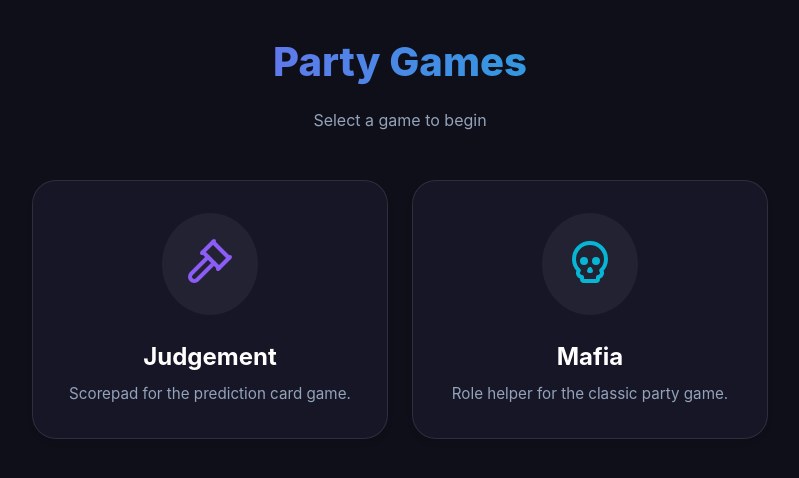
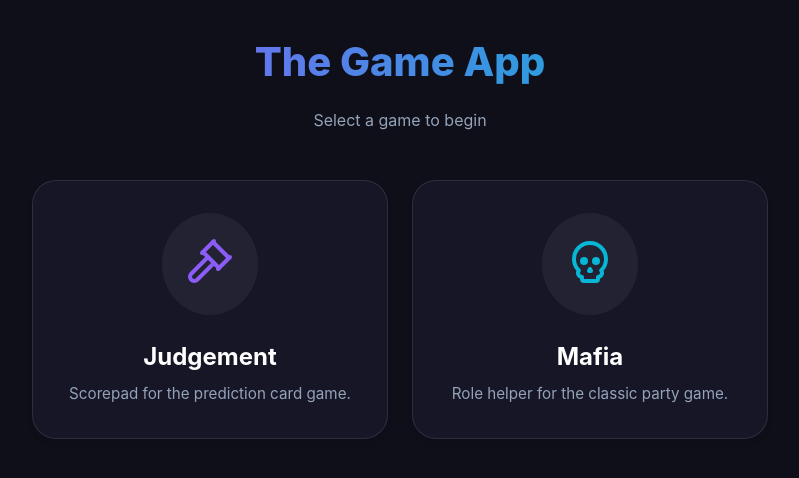
Before and after one commit to bhaveshpariyani/Party-Game, a React (Vite) app: page /#/ in a window 1280 px wide. Shown: the top 478 px of the page, without its empty margins (240-1039 px from the left). Built offline with nearby package versions, Linux system fonts and the light colour scheme.

Commit message:
change game title

```diff
--- a/src/pages/HomePage.jsx
+++ b/src/pages/HomePage.jsx
@@ -31,7 +31,7 @@ export default function HomePage() {
                     className="text-gradient"
                     style={{ fontSize: '2.5rem', marginBottom: '1rem', fontWeight: 800 }}
                 >
-                    Party Games
+                    The Game App
                 </motion.h1>
                 <p style={{ color: 'var(--text-dim)' }}>Select a game to begin</p>
             </header>
```
